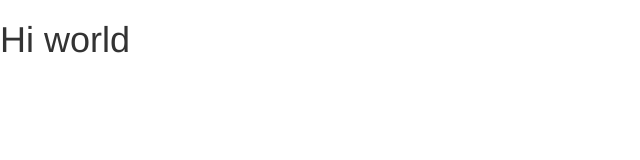
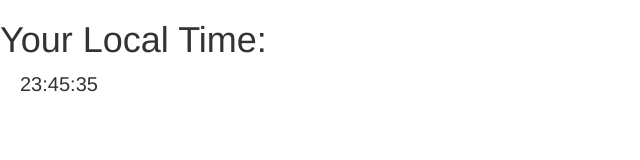
Before and after one commit to bebyx/hourapp, a plain HTML site: page index.html in a window 1280 px wide. Shown: the whole page, without its empty margins (0-640 px from the left). Drawn offline with nearby package versions, Linux system fonts and the light colour scheme.

Commit message:
Added basic clock functionality with pure JS

```diff
--- a/index.html
+++ b/index.html
@@ -12,7 +12,8 @@
 
   </head>
   <body>
-  	<h1>Hi world</h1>
+  	<H1>Your Local Time:</H1>
+    <p style="font-size:20px;padding-left:20px"><span id="h"></span>:<span id="m"></span>:<span id="s"></span></p>
 
     <script src="main.js"></script>
   	<script src="https://ajax.googleapis.com/ajax/libs/jquery/1.12.4/jquery.min.js"></script>
--- a/main.js
+++ b/main.js
@@ -0,0 +1,14 @@
+function update() {
+	let date = new Date();
+	let hours = date.getHours();
+	if (hours < 10) hours = "0" + hours;
+	let minutes = date.getMinutes();
+	if (minutes < 10) minutes = "0" + minutes;
+	let seconds = date.getSeconds();
+	if (seconds < 10) seconds = "0" + seconds;
+	document.getElementById("h").innerHTML = hours;
+	document.getElementById("m").innerHTML = minutes;
+	document.getElementById("s").innerHTML = seconds;
+}
+
+setInterval(update, 1000);
```
